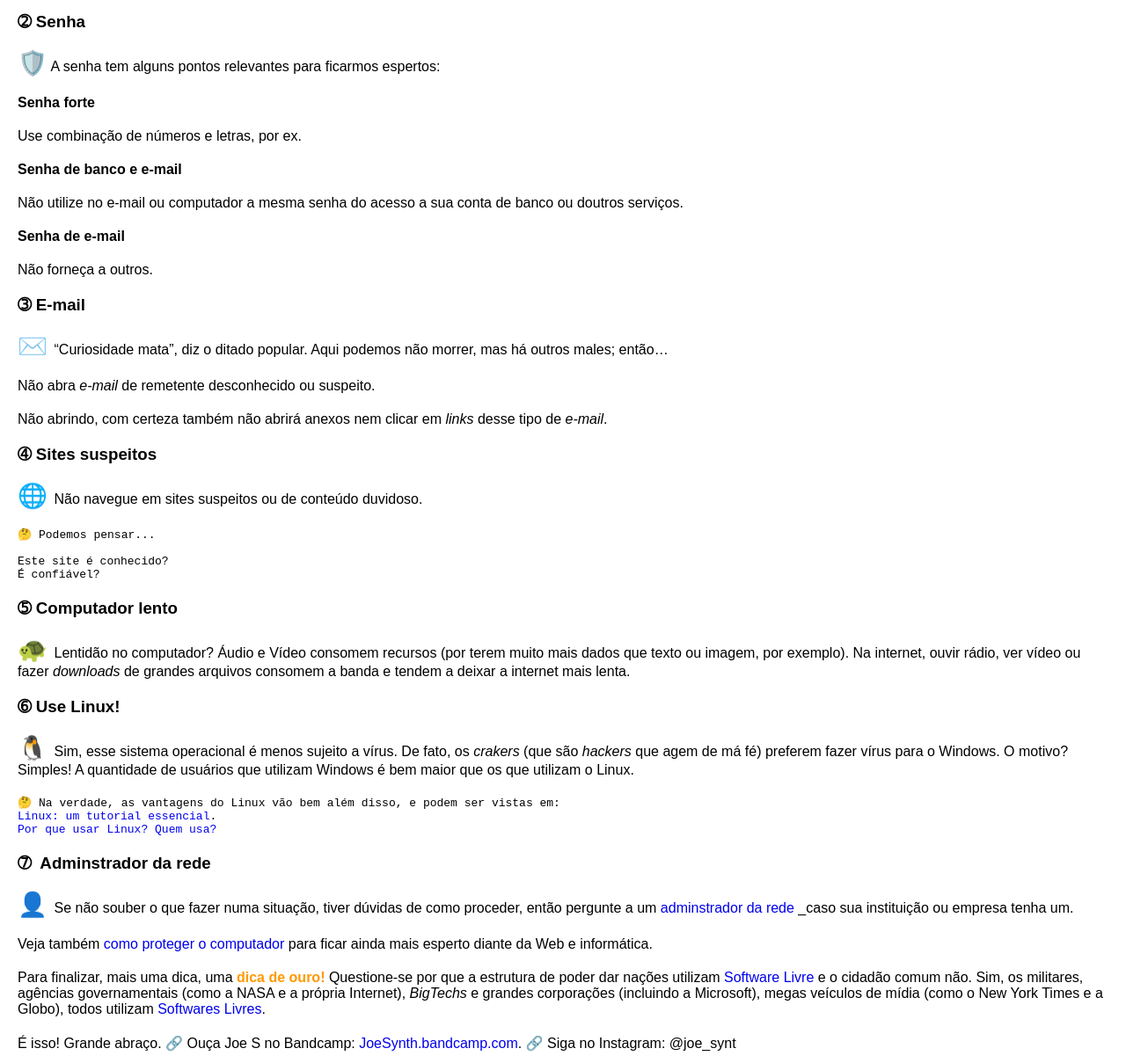
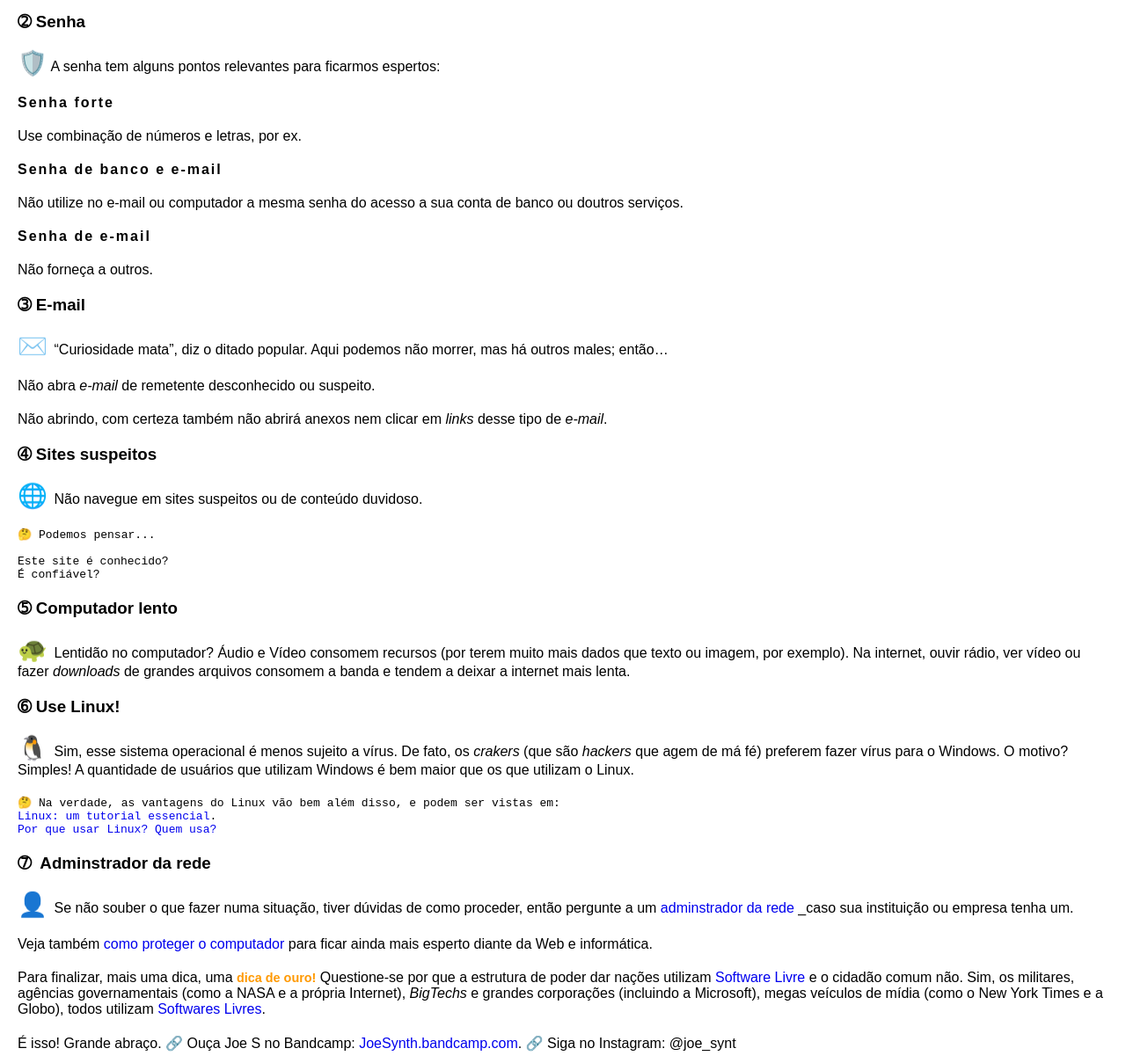
Before and after one commit to Joesynth/joesynth.github.io, a Jekyll site: the page built from _posts/2021-02-07-boas-praticas-na-internet.md, in a window 1280 px wide. Shown: the part 842-2051 px from the top of the page at 88% size. Built offline with Jekyll 4.4.1, drawn with Linux system fonts in a browser that asks for light colours; our own code applies the rules of GitHub Pages for plain Markdown files.

Commit message:
Update style.css

```diff
--- a/css/style.css
+++ b/css/style.css
@@ -71,8 +71,9 @@ article { display: flex; gap: 15px; align-items: flex-start; }
 
 .art-content h3 { color: var(--cor-escura); margin-bottom: 5px; }
 
-h6 { font-size: 1em;}
+h6 { font-size: 1em; letter-spacing: 2px;}
 h1 { color: var(--cor-escura);}
+strong { font-size: 0.9em;}
 
 
 footer { text-align: center; height: 2em; padding-top: 0.5em; color: var(--cor-escura); background-color: var(--cor-clara); }
```
